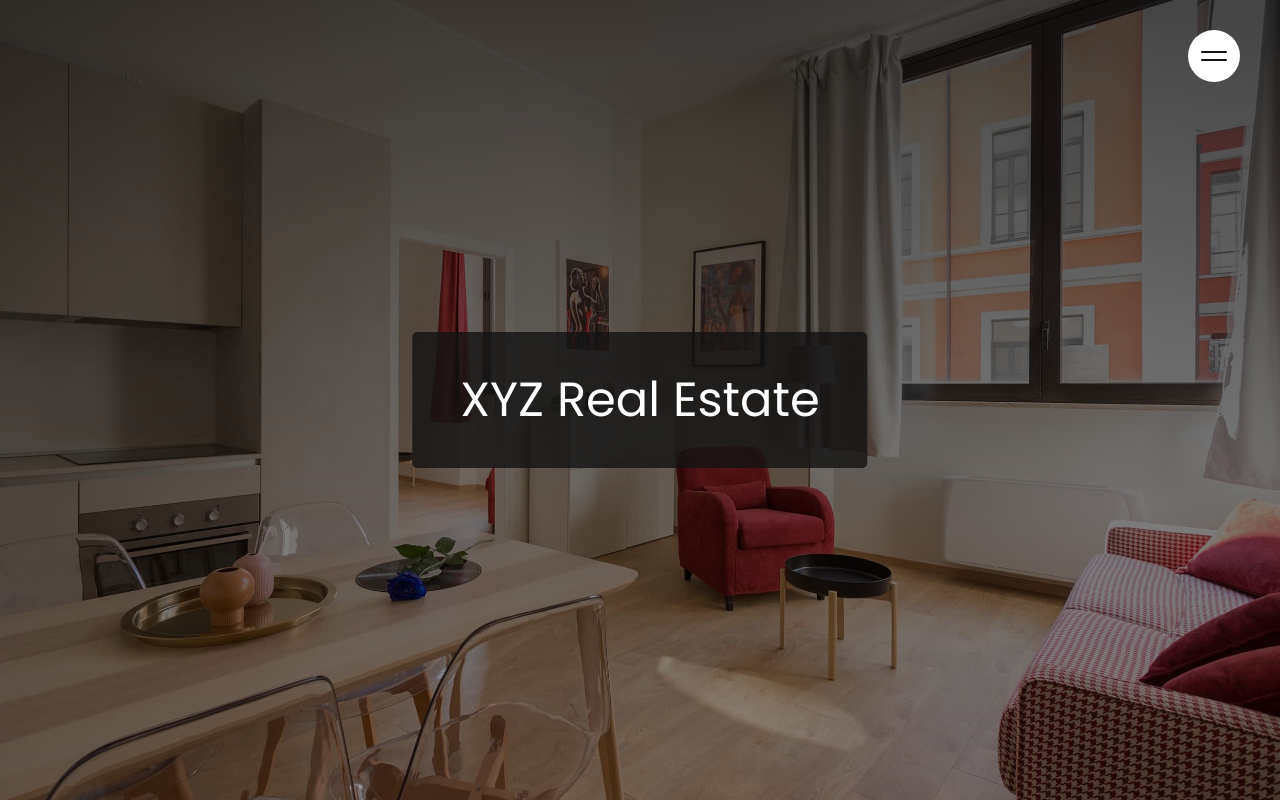
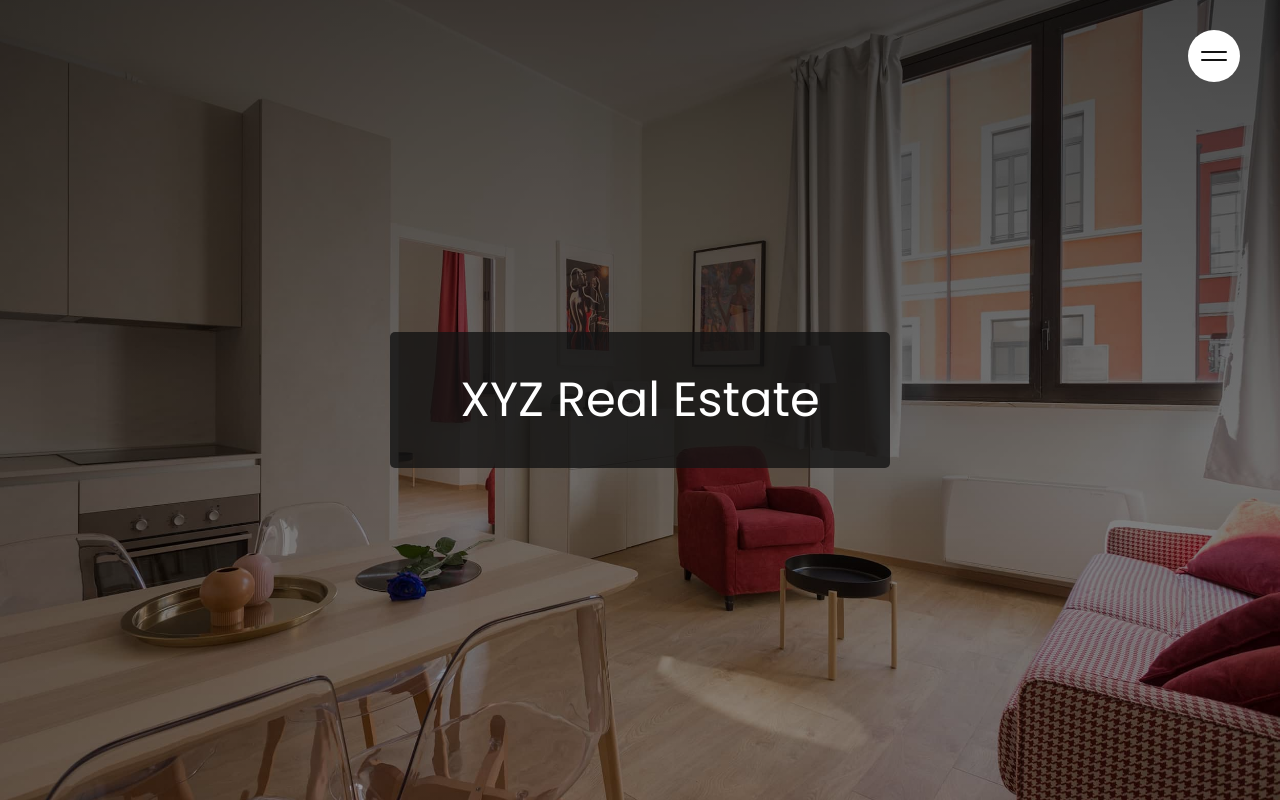
Before and after one commit to SandipanIO/gsap, a plain HTML site: page nav-menu/index.html in a window 1280 px wide. Drawn offline with nearby package versions, Linux system fonts and the light colour scheme.

Commit message:
minor changes

```diff
--- a/nav-menu/css/style.css
+++ b/nav-menu/css/style.css
@@ -159,6 +159,7 @@ img {
    left: 50%;
    transform: translate(-50%, -50%);
    background-color: rgba(19, 19, 19, 0.8);
+   width: min(500px, calc(100% - 4em));
    padding: 2em;
    border-radius: 5px;
 }
```
